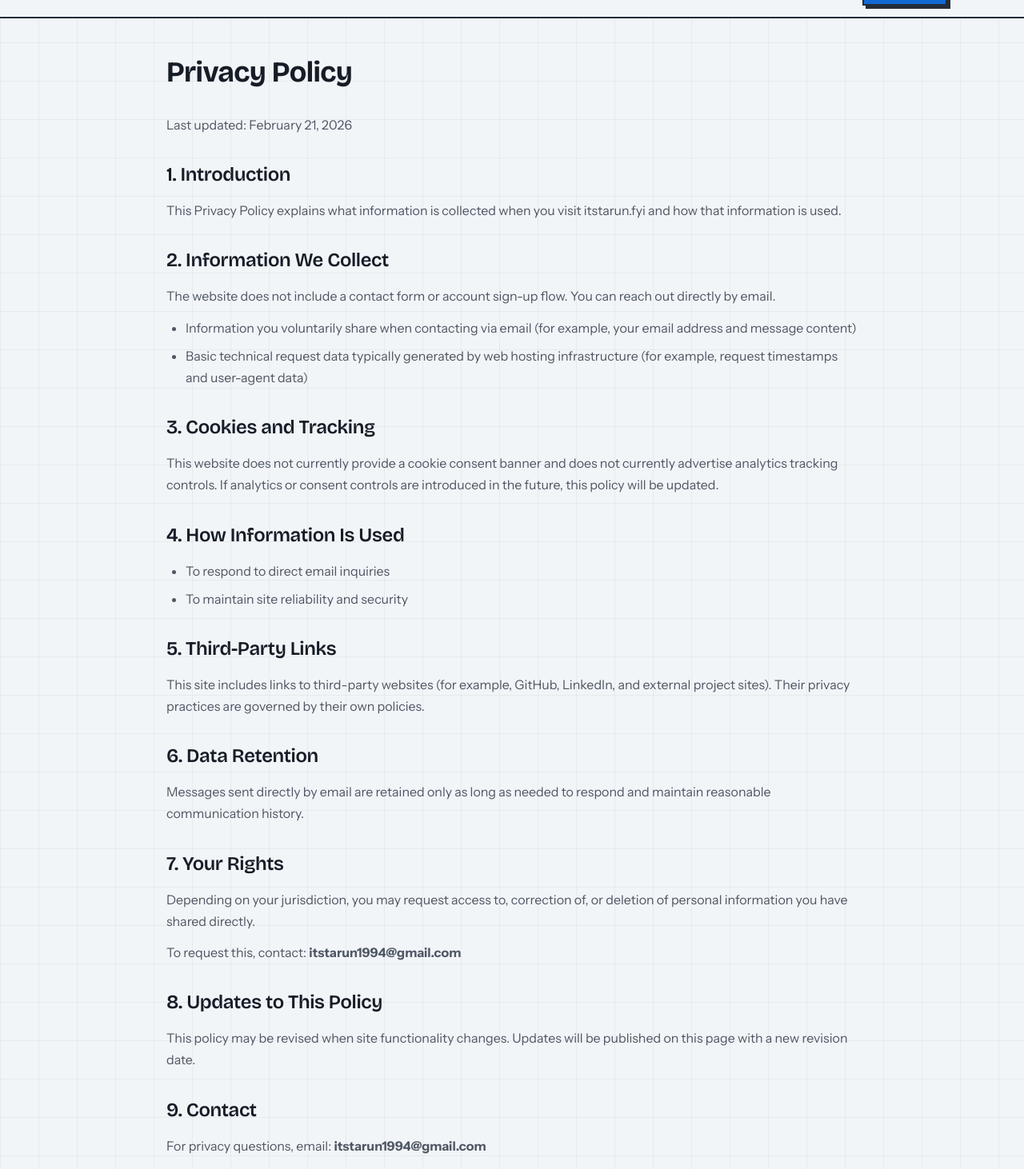
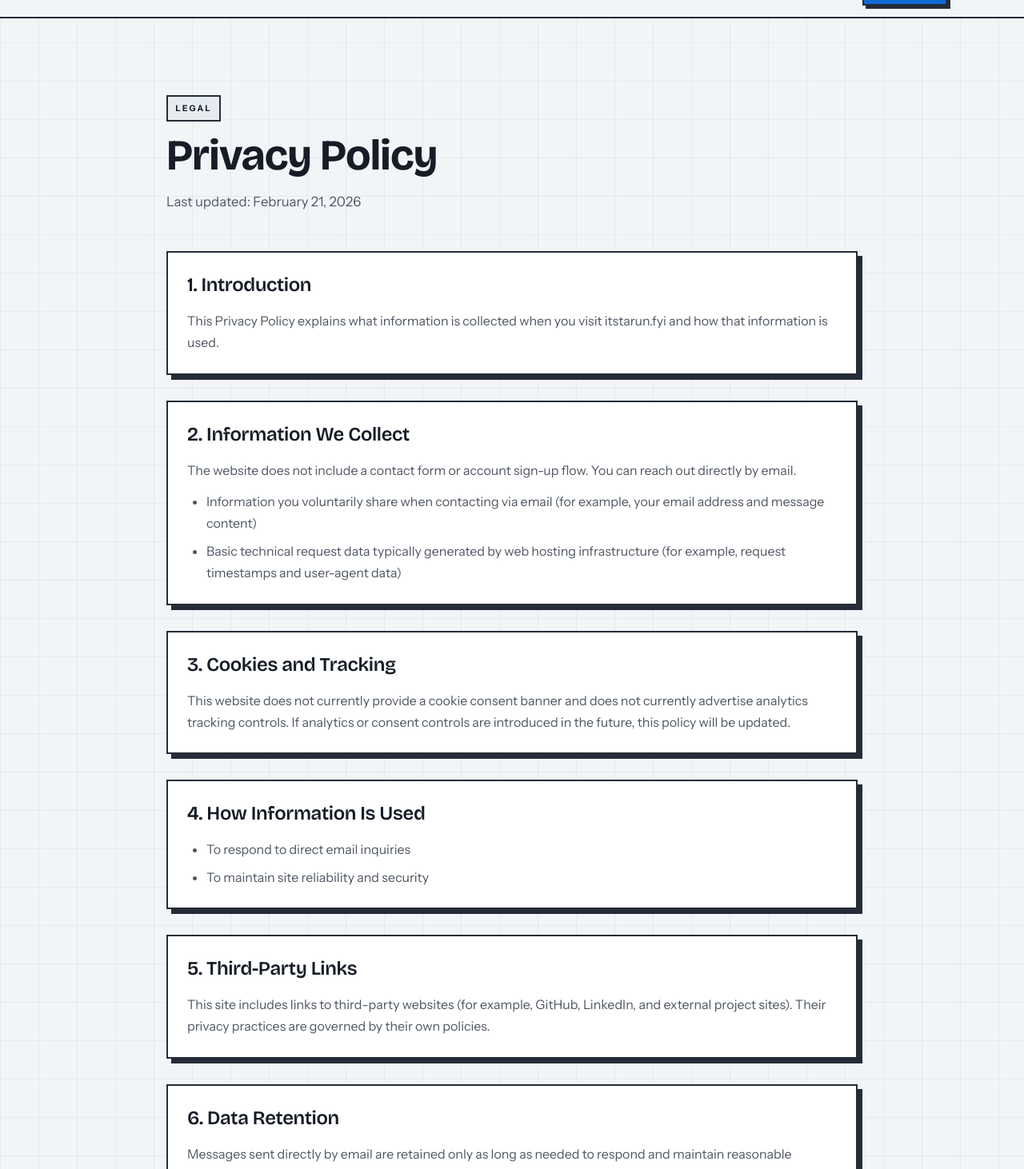
Before and after one commit to itsTarun/portfolio-site, a Next.js app: page /privacy in a window 1280 px wide. Shown: the part 43-1505 px from the top of the page at 80% size. Built offline with nearby package versions, Linux system fonts and the light colour scheme.

Commit message:
style: unify privacy and 404 pages to neo-brutalist

```diff
--- a/src/app/not-found.tsx
+++ b/src/app/not-found.tsx
@@ -8,19 +8,16 @@ import { Button } from "@/components/ui/button";
 export default function NotFound() {
 	return (
 		<div className="flex min-h-screen items-center justify-center bg-background">
-			<div className="text-center">
+			<div className="neo-panel p-8 md:p-12 text-center">
 				<motion.div
 					initial={{ opacity: 0, scale: 0.9 }}
 					animate={{ opacity: 1, scale: 1 }}
 					transition={{ duration: 0.5 }}
 					className="mb-8"
 				>
-					<h1 className="mb-4 text-6xl font-semibold tracking-tight text-foreground sm:text-7xl md:text-8xl">
-						404
-					</h1>
-					<p className="mb-8 text-xl font-semibold text-muted-foreground">
-						Page Not Found
-					</p>
+					<span className="eyebrow mb-4 block">Error 404</span>
+					<h1 className="section-title mb-4">404</h1>
+					<p className="section-subtitle">Page Not Found</p>
 				</motion.div>
 
 				<motion.p
--- a/src/app/privacy/page.tsx
+++ b/src/app/privacy/page.tsx
@@ -7,14 +7,13 @@ export const metadata: Metadata = {
 
 export default function PrivacyPage() {
 	return (
-		<div className="container mx-auto max-w-4xl px-4 py-12">
-			<h1 className="mb-8 text-4xl font-bold">Privacy Policy</h1>
+		<div className="container mx-auto max-w-4xl px-4 py-16 md:py-20 lg:py-24">
+			<span className="eyebrow mb-4 block">Legal</span>
+			<h1 className="section-title mb-4">Privacy Policy</h1>
 
-			<p className="mb-8 text-muted-foreground">
-				Last updated: February 21, 2026
-			</p>
+			<p className="section-subtitle mb-12">Last updated: February 21, 2026</p>
 
-			<section className="mb-8">
+			<section className="mb-8 neo-panel p-6">
 				<h2 className="mb-4 text-2xl font-semibold">1. Introduction</h2>
 				<p className="text-muted-foreground">
 					This Privacy Policy explains what information is collected when you
@@ -22,7 +21,7 @@ export default function PrivacyPage() {
 				</p>
 			</section>
 
-			<section className="mb-8">
+			<section className="mb-8 neo-panel p-6">
 				<h2 className="mb-4 text-2xl font-semibold">
 					2. Information We Collect
 				</h2>
@@ -42,7 +41,7 @@ export default function PrivacyPage() {
 				</ul>
 			</section>
 
-			<section className="mb-8">
+			<section className="mb-8 neo-panel p-6">
 				<h2 className="mb-4 text-2xl font-semibold">3. Cookies and Tracking</h2>
 				<p className="text-muted-foreground">
 					This website does not currently provide a cookie consent banner and
@@ -52,7 +51,7 @@ export default function PrivacyPage() {
 				</p>
 			</section>
 
-			<section className="mb-8">
+			<section className="mb-8 neo-panel p-6">
 				<h2 className="mb-4 text-2xl font-semibold">
 					4. How Information Is Used
 				</h2>
@@ -62,7 +61,7 @@ export default function PrivacyPage() {
 				</ul>
 			</section>
 
-			<section className="mb-8">
+			<section className="mb-8 neo-panel p-6">
 				<h2 className="mb-4 text-2xl font-semibold">5. Third-Party Links</h2>
 				<p className="text-muted-foreground">
 					This site includes links to third-party websites (for example, GitHub,
@@ -71,7 +70,7 @@ export default function PrivacyPage() {
 				</p>
 			</section>
 
-			<section className="mb-8">
+			<section className="mb-8 neo-panel p-6">
 				<h2 className="mb-4 text-2xl font-semibold">6. Data Retention</h2>
 				<p className="text-muted-foreground">
 					Messages sent directly by email are retained only as long as needed to
@@ -79,7 +78,7 @@ export default function PrivacyPage() {
 				</p>
 			</section>
 
-			<section className="mb-8">
+			<section className="mb-8 neo-panel p-6">
 				<h2 className="mb-4 text-2xl font-semibold">7. Your Rights</h2>
 				<p className="mb-3 text-muted-foreground">
 					Depending on your jurisdiction, you may request access to, correction
@@ -90,7 +89,7 @@ export default function PrivacyPage() {
 				</p>
 			</section>
 
-			<section className="mb-8">
+			<section className="mb-8 neo-panel p-6">
 				<h2 className="mb-4 text-2xl font-semibold">
 					8. Updates to This Policy
 				</h2>
@@ -100,7 +99,7 @@ export default function PrivacyPage() {
 				</p>
 			</section>
 
-			<section className="mb-8">
+			<section className="mb-8 neo-panel p-6">
 				<h2 className="mb-4 text-2xl font-semibold">9. Contact</h2>
 				<p className="text-muted-foreground">
 					For privacy questions, email: <strong>itstarun1994@gmail.com</strong>
```
